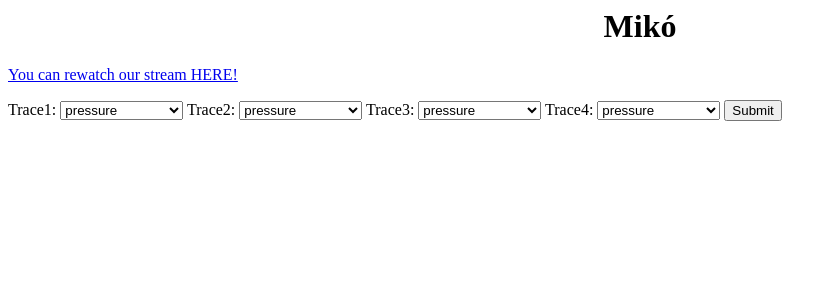
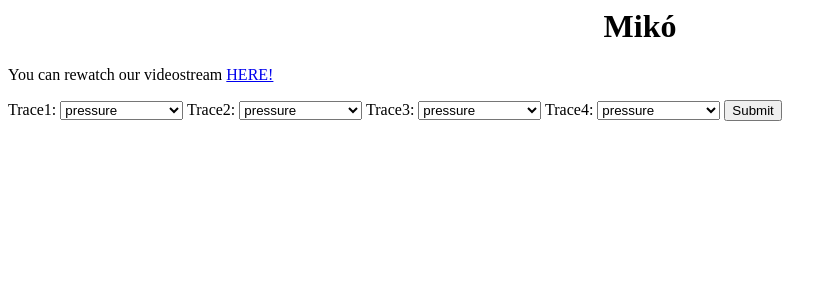
Before and after one commit to ZsoltGergely/Rover, a PHP site: page / in a window 1280 px wide. Shown: the top 300 px of the page, without its empty margins (0-837 px from the left). Run offline with PHP 8.4, Linux system fonts and the light colour scheme; some libraries are stand-ins or nearby versions.

Commit message:
Add files via upload

```diff
--- a/HTML/index.php
+++ b/HTML/index.php
@@ -7,7 +7,7 @@
 <body>
 
 	<h1 style="text-align:center;"> Mikó </h1>
-	<p><a href="https://www.youtube.com/watch?v=pmE20V8H2Y4&list=PLNS3aSu6iQAVwH8XDAT-jYIKXt3ivJpmy">You can rewatch our stream HERE!</a></p>
+	<p>You can rewatch our videostream <a href="https://www.youtube.com/watch?v=pmE20V8H2Y4&list=PLNS3aSu6iQAVwH8XDAT-jYIKXt3ivJpmy">HERE!</a></p>
 
 	<form method = "post">
   	<label for="fname">Trace1:</label>
```
